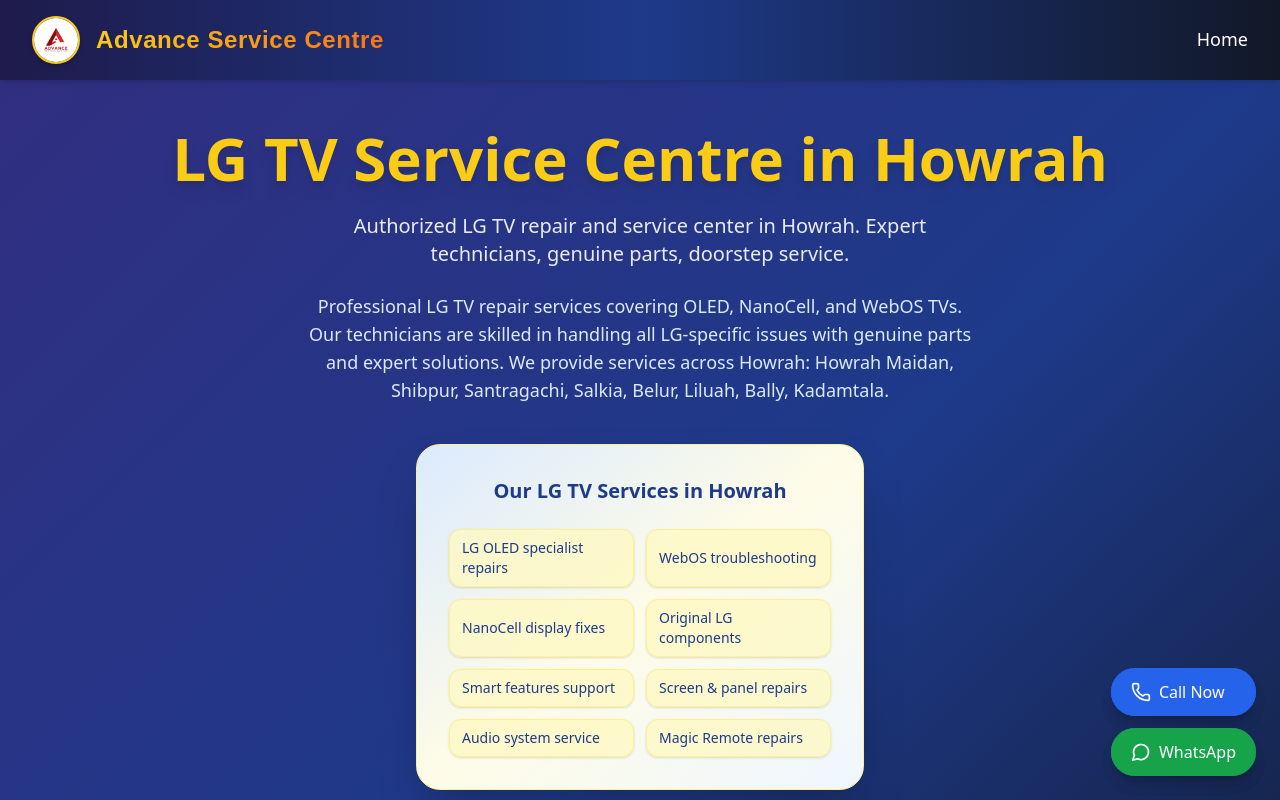
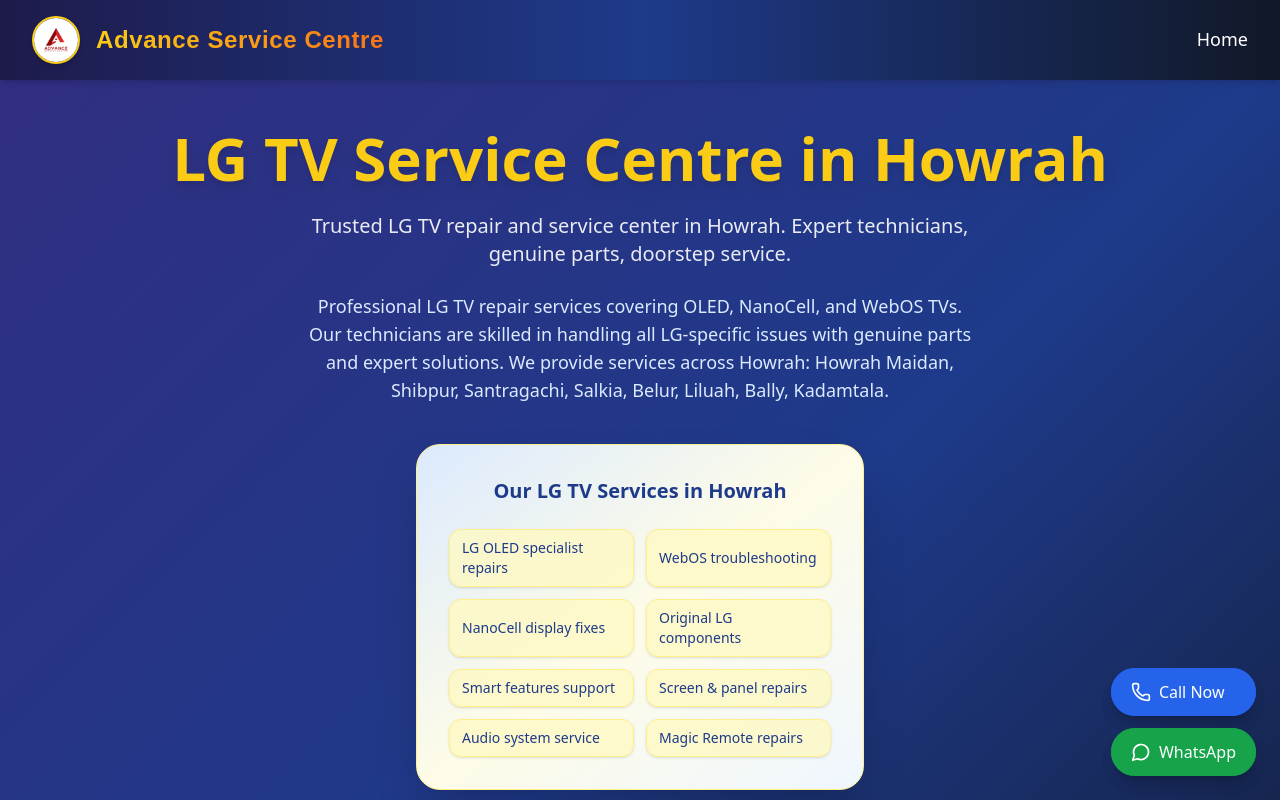
Before and after one commit to aZhar-ROR/advance-service-centre-frontend, a React (Vite) app: page /lg-tv-service-howrah in a window 1280 px wide. Shown: the top 800 px of the page. Built offline with nearby package versions, Linux system fonts and the light colour scheme.

Commit message:
typo fixed

```diff
--- a/src/components/BrandServiceCenter.jsx
+++ b/src/components/BrandServiceCenter.jsx
@@ -278,9 +278,9 @@
           </h1>
 
           <p className="text-base sm:text-lg md:text-xl mb-4 sm:mb-6 max-w-2xl mx-auto text-white/90 text-center">
-            {isNearMe ?
-              `Authorized ${brandData.name} TV repair and service center near you. Expert technicians, genuine parts, doorstep service.` :
-              `Authorized ${brandData.name} TV repair and service center in ${locationData.name}. Expert technicians, genuine parts, doorstep service.`
+            {isNearMe
+              ? `Trusted ${brandData.name} TV repair and service center near you. Expert technicians, genuine parts, doorstep service.`
+              : `Trusted ${brandData.name} TV repair and service center in ${locationData.name}. Expert technicians, genuine parts, doorstep service.`
             }
           </p>
 
```
